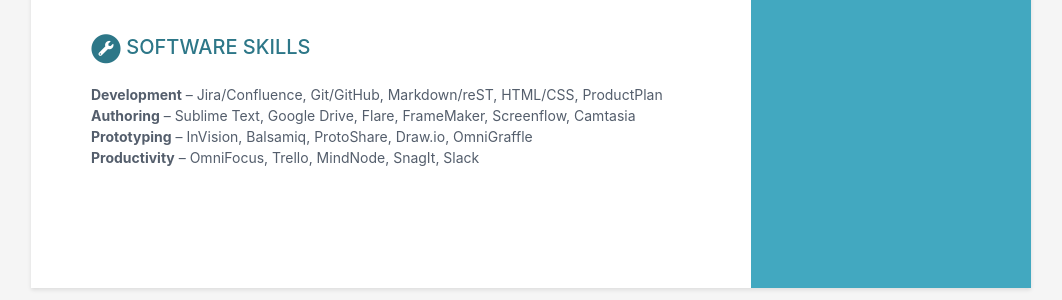
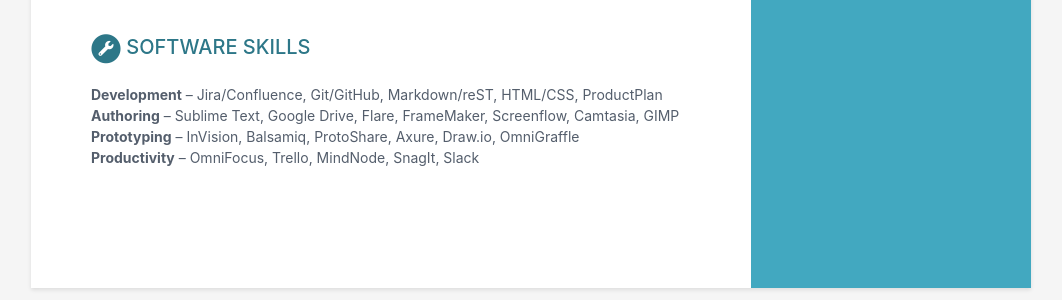
Before and after one commit to djdeangelis/djdeangelis.github.io, a Jekyll site: the page built from index.html, in a window 1280 px wide and 900 px high, scrolled down 2903 px. Shown: the part 531-831 px from the top of the window, without its empty margins (109-1171 px from the left). Built offline with Jekyll 4.4.1, drawn with Linux system fonts in a browser that asks for light colours.

Commit message:
Update Skills section

```diff
--- a/_data/data.yml
+++ b/_data/data.yml
@@ -238,8 +238,8 @@ skills:
     title: Software Skills
     details: |
         **Development** -- Jira/Confluence, Git/GitHub, Markdown/reST, HTML/CSS, ProductPlan <br>
-        **Authoring** -- Sublime Text, Google Drive, Flare, FrameMaker, Screenflow, Camtasia <br>
-        **Prototyping** --  InVision, Balsamiq, ProtoShare, Draw.io, OmniGraffle <br>
+        **Authoring** -- Sublime Text, Google Drive, Flare, FrameMaker, Screenflow, Camtasia, GIMP <br>
+        **Prototyping** --  InVision, Balsamiq, ProtoShare, Axure, Draw.io, OmniGraffle <br>
         **Productivity** -- OmniFocus, Trello, MindNode, SnagIt, Slack
 
 #    toolset:
```
Also changed, not shown: 1 other file.
